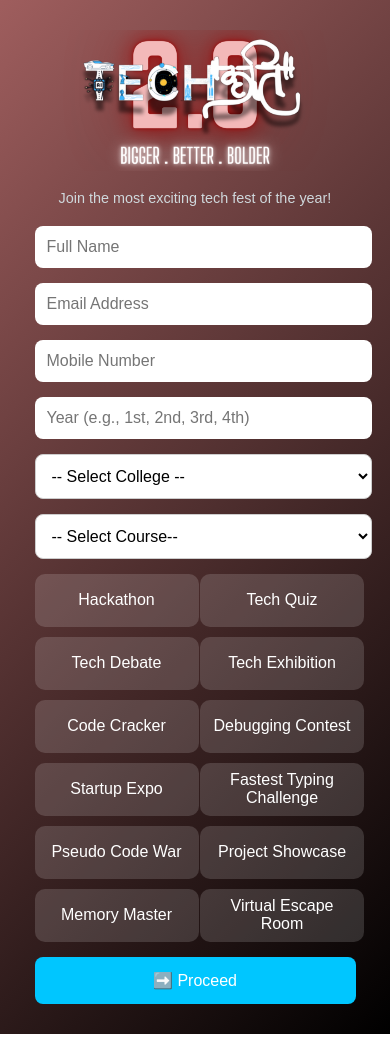
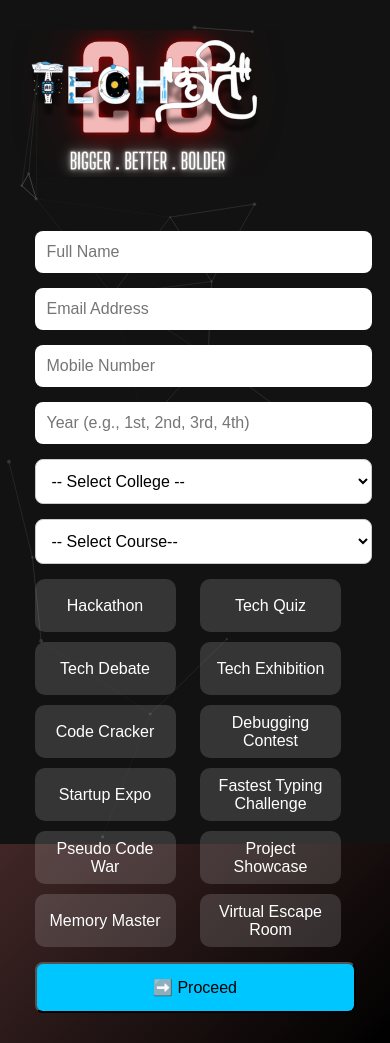
Before and after one commit to amansingh760/techkritifrontend, a React (Create React App) app: page / in a window 390 px wide. Built offline with nearby package versions, Linux system fonts and the light colour scheme.

Commit message:
mobile view

```diff
--- a/package.json
+++ b/package.json
@@ -8,11 +8,13 @@
     "@testing-library/jest-dom": "^6.9.1",
     "@testing-library/react": "^16.3.0",
     "@testing-library/user-event": "^13.5.0",
+    "@tsparticles/react": "^3.0.0",
     "react": "^19.2.0",
     "react-dom": "^19.2.0",
     "react-scripts": "5.0.1",
     "react-tsparticles": "^2.12.2",
     "tsparticles": "^3.9.1",
+    "tsparticles-slim": "^2.12.0",
     "web-vitals": "^2.1.4"
   },
   "scripts": {
--- a/src/App.css
+++ b/src/App.css
@@ -170,19 +170,23 @@ small {
 button {
   width: 100%;
   padding: 14px;
-  border: none;
+  /* border: 2px solid white; */
   border-radius: 8px;
   background: #00c6ff;
-  color: white;
+  /* color: white; */
   font-size: 1rem;
   margin-top: 15px;
   cursor: pointer;
-  transition: 0.3s;
+  /* transition: background 0.3s ease, transform 0.3s ease; */
+  /* box-shadow: 0 0 10px rgba(0, 198, 255, 0.6); */
+  position: relative;
+  z-index: 2;
 }
 
 button:hover {
   background: #1138d6;
   transform: scale(1.05);
+  /* border-color: #00eaff; */
 }
 
 button:disabled {
@@ -261,16 +265,31 @@ button:disabled {
   }
 
   .mainlogo {
-    margin-left: 0;
-    transform: none;
-    text-align: center;
-  }
+  text-align: center;
+  position: relative;
+  z-index: 2;           /* ensures it's above particles */
+  margin-left: 20vw ;    /* centers and adds spacing */
+}
 
   .mainlogo img {
     width: 80vw;
-    max-width: 300px;
     height: auto;
     border-radius: 8px;
   }
-
+  .checkbox-card {
+  background: rgba(255, 255, 255, 0.15);
+  padding: 12px 10px;
+  border-radius: 10px;
+  text-align: center;
+  cursor: pointer;
+  transition: all 0.3s ease;
+  border: 2px solid transparent;
+  display: flex;
+  justify-content: center;
+  align-items: center;
+  gap: 10vw;
+  height: 25px;
+  width: 30vw;
+  position: relative;
 }
+}
--- a/src/App.js
+++ b/src/App.js
@@ -1,7 +1,7 @@
 import React, { useState } from 'react';
 import './App.css';
 import emailjs from '@emailjs/browser';
-// import ParticleBackground from './ParticleBackground.jsx';
+import ParticleBackground from './ParticleBackground.jsx';
 
 const eventOptions = [
   { name: "Hackathon", desc: "Build innovative solutions in 24 hours!" },
@@ -226,6 +226,7 @@ const handlePayment = async () => {
   return (
 
     <div className="App">
+      <ParticleBackground />
       <div className="form-container">
         {/* <h1>🎉 Tech Event Registration</h1> */}
         {/* <img src="logo2.png" alt="Techkriti Logo" className="logo" /> */}
@@ -375,7 +376,7 @@ const handlePayment = async () => {
           {errors.events && <span className="error">{errors.events}</span>}
 
 
-            <button  type="button" /*onClick={handleProceed }*/ disabled={loading}>
+            <button  type="button" /*onClick={handleProceed} */ disabled={loading}>
               {loading ? <span className="loader"></span> : "➡️ Proceed"}
             </button>
 
```
Also changed, not shown: 1 other file (tests, documents, lock files or other folders).
